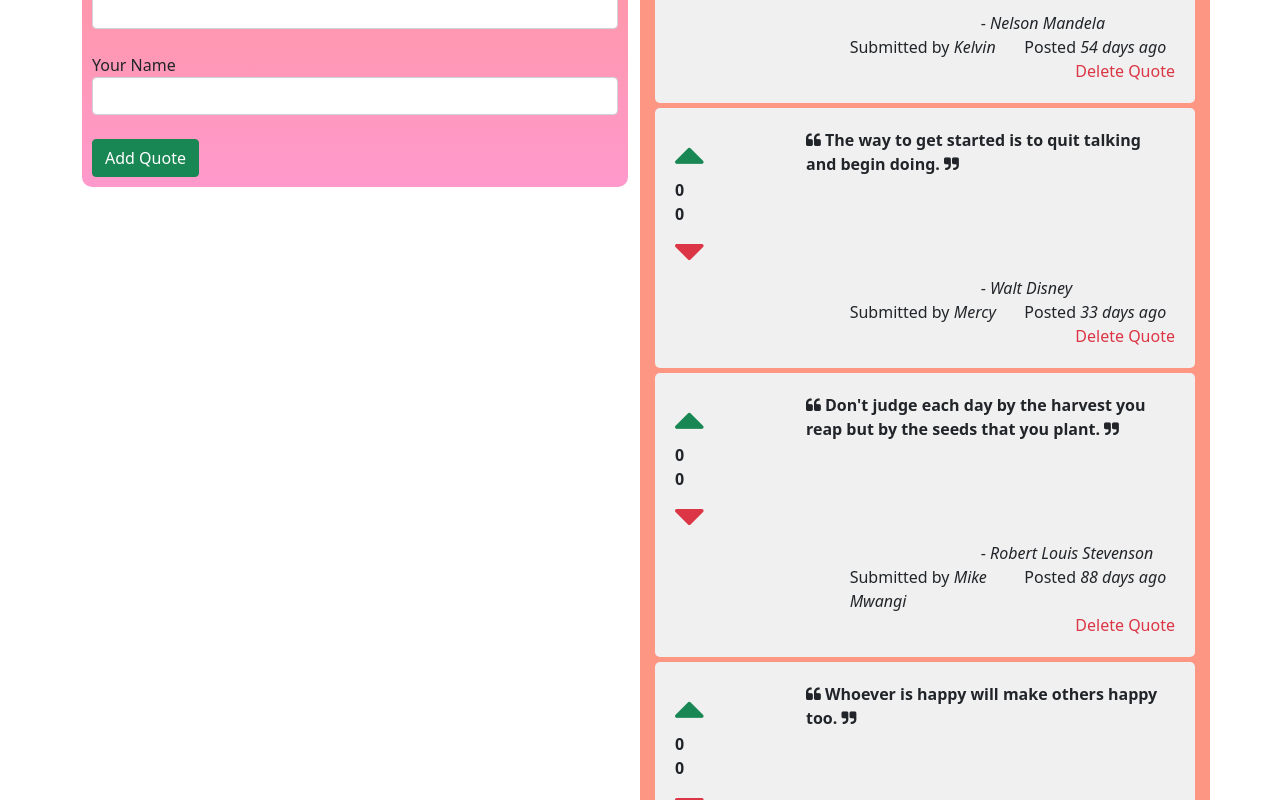
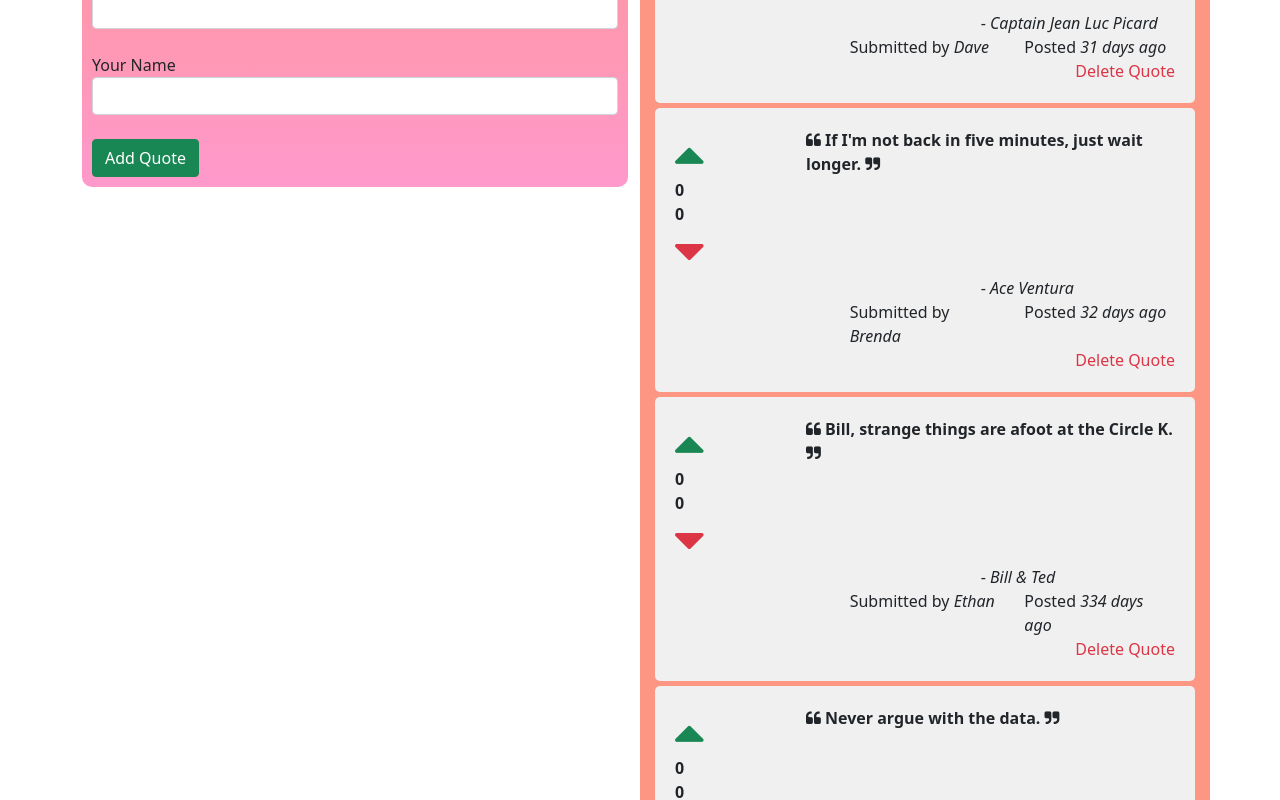
Before and after one commit to kigensky/quotes, an Angular app: page / in a window 1280 px wide. Shown: the part 320-1120 px from the top of the page. Built offline with nearby package versions, Linux system fonts and the light colour scheme.

Commit message:
add Arrange Quotes according to the day of creation

```diff
--- a/src/app/quote/quote.component.ts
+++ b/src/app/quote/quote.component.ts
@@ -11,10 +11,10 @@ export class QuoteComponent implements OnInit {
     public  maxUpvote;
 
   quotes:Quotes[] = [
-    new Quotes('The greatest glory in living lies not in never falling, but in rising every time we fall.','Nelson Mandela', 'Kelvin',new Date(2021,1,3),0,0),
-    new Quotes('The way to get started is to quit talking and begin doing.','Walt Disney', 'Mercy',new Date(2021,1,24),0,0),
-    new Quotes('Don\'t judge each day by the harvest you reap but by the seeds that you plant.','Robert Louis Stevenson', 'Mike Mwangi',new Date(2020,11,31),0,0),
-    new Quotes('Whoever is happy will make others happy too.','Anne Frank', 'Joel',new Date(2021,1,9),0,0),
+    new Quotes("Five card stud, nothing wild. And the sky's the limit" ,'Captain Jean Luc Picard', 'Dave',new Date(2021,3,29),0,0),
+    new Quotes("If I'm not back in five minutes, just wait longer.",'Ace Ventura', 'Brenda',new Date(2021,3,30),0,0),
+    new Quotes("Bill, strange things are afoot at the Circle K.",'Bill & Ted', 'Ethan',new Date(2020,3,29),0,0),
+    new Quotes("Never argue with the data." ,'Sheen', 'Joel',new Date(2021,3,28),0,0),
   ];
 
   addNewQuote(quote)
```
